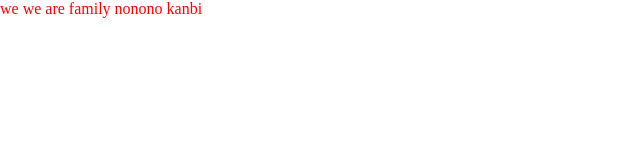
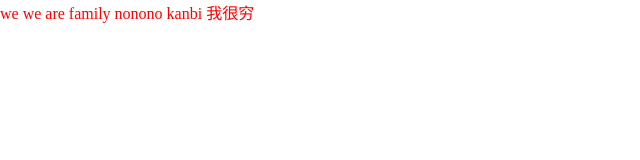
Before and after one commit to 2927705354/2002a, a plain HTML site: page a.html in a window 1280 px wide. Shown: the whole page, without its empty margins (0-640 px from the left). Drawn offline with Linux system fonts and the light colour scheme.

Commit message:
Update a.html

```diff
--- a/a.html
+++ b/a.html
@@ -12,5 +12,6 @@
     we are family
     nonono
     kanbi
+我很穷
 </body>
 </html>
```
